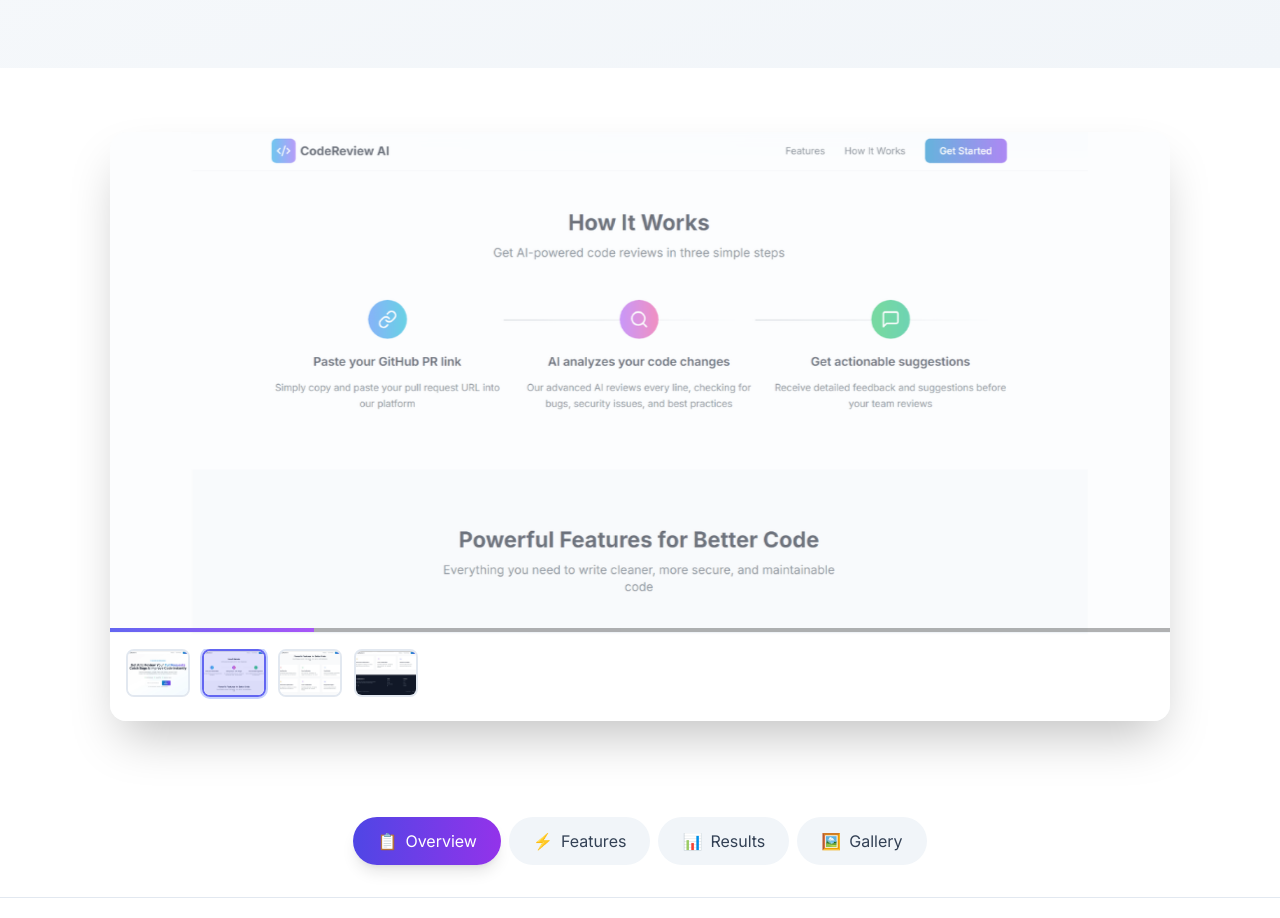
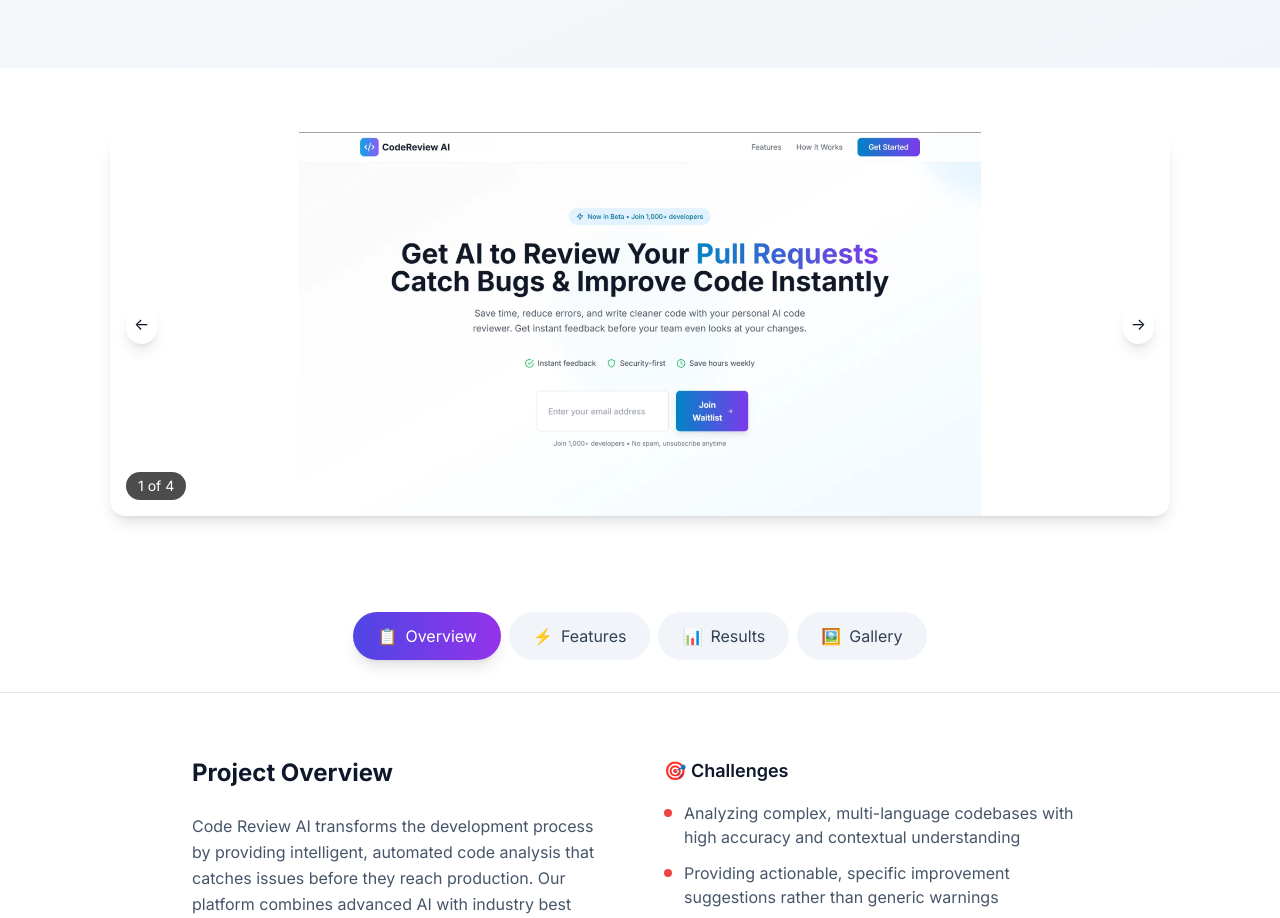
Before and after one commit to SyedMohammedRaheem99/SMR-hft-prime-marketing-pro-fixed, a Next.js app: page /case-studies/code-review-ai in a window 1280 px wide. Shown: the part 560-1478 px from the top of the page. Built offline with nearby package versions, Linux system fonts and the light colour scheme.

Commit message:
Update ImageCarousel.js

```diff
--- a/components/ImageCarousel.js
+++ b/components/ImageCarousel.js
@@ -1,198 +1,58 @@
-// components/ImageCarousel.js - Fixed Complete Version
-import { motion, AnimatePresence } from "framer-motion";
-import { useState, useEffect, useRef } from "react";
+// components/ImageCarousel.js - Minimal Working Version
+import { useState } from "react";
 import Image from "next/image";
 
-export default function ImageCarousel({ images, projectTitle = "Gallery" }) {
+export default function ImageCarousel({ images = [], projectTitle = "Gallery" }) {
   const [currentIndex, setCurrentIndex] = useState(0);
-  const [isPlaying, setIsPlaying] = useState(true);
-  const [isHovered, setIsHovered] = useState(false);
-  const [imageLoaded, setImageLoaded] = useState({});
-  const timerRef = useRef(null);
-
-  // Enhanced autoplay with hover pause
-  useEffect(() => {
-    if (isPlaying && !isHovered && images && images.length > 1) {
-      timerRef.current = setInterval(() => {
-        setCurrentIndex((prevIndex) => (prevIndex + 1) % images.length);
-      }, 5000);
-    } else {
-      clearInterval(timerRef.current);
-    }
-
-    return () => clearInterval(timerRef.current);
-  }, [images, isPlaying, isHovered]);
-
-  const goToSlide = (index) => {
-    setCurrentIndex(index);
-  };
-
-  const goToPrevious = () => {
-    if (!images || images.length === 0) return;
-    setCurrentIndex((prevIndex) =>
-      prevIndex === 0 ? images.length - 1 : prevIndex - 1
-    );
-  };
-
-  const goToNext = () => {
-    if (!images || images.length === 0) return;
-    setCurrentIndex((prevIndex) => (prevIndex + 1) % images.length);
-  };
-
-  const handleImageLoad = (index) => {
-    setImageLoaded(prev => ({ ...prev, [index]: true }));
-  };
 
   if (!images || images.length === 0) {
     return (
-      <div className="w-full h-64 bg-slate-100 dark:bg-slate-800 rounded-2xl flex items-center justify-center">
-        <div className="text-center">
-          <div className="text-4xl mb-2">📸</div>
-          <p className="text-slate-500 dark:text-slate-400">No images available</p>
-        </div>
+      <div className="w-full h-64 bg-slate-100 rounded-2xl flex items-center justify-center">
+        <p className="text-slate-500">No images available</p>
       </div>
     );
   }
 
+  const goToNext = () => {
+    setCurrentIndex((prev) => (prev + 1) % images.length);
+  };
+
+  const goToPrevious = () => {
+    setCurrentIndex((prev) => (prev === 0 ? images.length - 1 : prev - 1));
+  };
+
   return (
-    <div
-      className="relative w-full bg-slate-50 dark:bg-slate-800 rounded-2xl overflow-hidden shadow-2xl group"
-      onMouseEnter={() => setIsHovered(true)}
-      onMouseLeave={() => setIsHovered(false)}
-    >
-      {/* Main Image Display */}
-      <div className="relative w-full h-80 sm:h-96 lg:h-[500px]">
-        <AnimatePresence mode="wait">
-          <motion.div
-            key={currentIndex}
-            initial={{ opacity: 0, scale: 1.02 }}
-            animate={{ opacity: 1, scale: 1 }}
-            exit={{ opacity: 0, scale: 0.98 }}
-            transition={{ duration: 0.6, ease: "easeInOut" }}
-            className="absolute inset-0"
-          >
-            <Image
-              src={images[currentIndex]}
-              alt={`${projectTitle} - Image ${currentIndex + 1}`}
-              fill
-              className="object-contain bg-white dark:bg-slate-900"
-              priority={currentIndex === 0}
-              sizes="(max-width: 768px) 100vw, (max-width: 1200px) 90vw, 80vw"
-              onLoad={() => handleImageLoad(currentIndex)}
-            />
+    <div className="relative w-full bg-slate-50 rounded-2xl overflow-hidden shadow-lg">
+      <div className="relative w-full h-96">
+        <Image
+          src={images[currentIndex]}
+          alt={`${projectTitle} - Image ${currentIndex + 1}`}
+          fill
+          className="object-contain bg-white"
+          sizes="(max-width: 768px) 100vw, 80vw"
+        />
 
-            {/* Loading overlay */}
-            {!imageLoaded[currentIndex] && (
-              <div className="absolute inset-0 bg-slate-200 dark:bg-slate-700 animate-pulse flex items-center justify-center">
-                <div className="text-slate-400">Loading...</div>
-              </div>
-            )}
-          </motion.div>
-        </AnimatePresence>
-
-        {/* Navigation Arrows */}
         {images.length > 1 && (
           <>
-            <motion.button
+            <button
               onClick={goToPrevious}
-              className="absolute left-4 top-1/2 -translate-y-1/2 bg-white/95 dark:bg-slate-900/95 p-3 rounded-full shadow-xl backdrop-blur-sm border border-white/50 opacity-0 group-hover:opacity-100 transition-all duration-300 z-10"
-              whileHover={{ scale: 1.1 }}
-              whileTap={{ scale: 0.95 }}
-              aria-label="Previous image"
+              className="absolute left-4 top-1/2 -translate-y-1/2 bg-white p-2 rounded-full shadow-lg"
             >
-              <svg className="w-5 h-5 text-slate-700 dark:text-slate-300" fill="none" stroke="currentColor" viewBox="0 0 24 24">
-                <path strokeLinecap="round" strokeLinejoin="round" strokeWidth={2} d="M15 19l-7-7 7-7" />
-              </svg>
-            </motion.button>
-
-            <motion.button
+              ←
+            </button>
+            <button
               onClick={goToNext}
-              className="absolute right-4 top-1/2 -translate-y-1/2 bg-white/95 dark:bg-slate-900/95 p-3 rounded-full shadow-xl backdrop-blur-sm border border-white/50 opacity-0 group-hover:opacity-100 transition-all duration-300 z-10"
-              whileHover={{ scale: 1.1 }}
-              whileTap={{ scale: 0.95 }}
-              aria-label="Next image"
+              className="absolute right-4 top-1/2 -translate-y-1/2 bg-white p-2 rounded-full shadow-lg"
             >
-              <svg className="w-5 h-5 text-slate-700 dark:text-slate-300" fill="none" stroke="currentColor" viewBox="0 0 24 24">
-                <path strokeLinecap="round" strokeLinejoin="round" strokeWidth={2} d="M9 5l7 7-7 7" />
-              </svg>
-            </motion.button>
+              →
+            </button>
           </>
         )}
 
-        {/* Controls */}
-        <div className="absolute bottom-4 left-4 right-4 flex items-center justify-between opacity-0 group-hover:opacity-100 transition-opacity duration-300">
-          {/* Image Counter */}
-          <div className="bg-black/70 text-white px-3 py-1 rounded-full text-sm font-medium backdrop-blur-sm">
-            {currentIndex + 1} of {images.length}
-          </div>
-
-          {/* Play/Pause Button */}
-          {images.length > 1 && (
-            <motion.button
-              onClick={() => setIsPlaying(!isPlaying)}
-              className="bg-white/95 dark:bg-slate-900/95 p-2 rounded-full shadow-lg backdrop-blur-sm border border-white/50"
-              whileHover={{ scale: 1.1 }}
-              whileTap={{ scale: 0.9 }}
-              aria-label={isPlaying ? "Pause slideshow" : "Play slideshow"}
-            >
-              {isPlaying ? (
-                <svg className="w-4 h-4 text-slate-700 dark:text-slate-300" fill="currentColor" viewBox="0 0 24 24">
-                  <path d="M6 19h4V5H6v14zm8-14v14h4V5h-4z"/>
-                </svg>
-              ) : (
-                <svg className="w-4 h-4 text-slate-700 dark:text-slate-300" fill="currentColor" viewBox="0 0 24 24">
-                  <path d="m7 4 10 6L7 16V4z"/>
-                </svg>
-              )}
-            </motion.button>
-          )}
+        <div className="absolute bottom-4 left-4 bg-black/70 text-white px-3 py-1 rounded-full text-sm">
+          {currentIndex + 1} of {images.length}
         </div>
-
-        {/* Progress Bar */}
-        {images.length > 1 && isPlaying && !isHovered && (
-          <div className="absolute bottom-0 left-0 right-0 h-1 bg-black/30">
-            <motion.div
-              className="h-full bg-gradient-to-r from-indigo-500 to-purple-500"
-              initial={{ width: "0%" }}
-              animate={{ width: "100%" }}
-              transition={{ duration: 5, ease: "linear" }}
-              key={currentIndex}
-            />
-          </div>
-        )}
       </div>
-
-      {/* Thumbnails */}
-      {images.length > 1 && (
-        <div className="p-4 bg-white dark:bg-slate-900 border-t border-slate-200 dark:border-slate-700">
-          <div className="flex gap-3 overflow-x-auto pb-2">
-            {images.map((image, index) => (
-              <motion.button
-                key={index}
-                onClick={() => goToSlide(index)}
-                className={`relative flex-shrink-0 w-16 h-12 rounded-lg overflow-hidden border-2 transition-all duration-300 ${
-                  index === currentIndex
-                    ? 'border-indigo-500 ring-2 ring-indigo-200 dark:ring-indigo-800'
-                    : 'border-slate-200 dark:border-slate-700 hover:border-slate-300 dark:hover:border-slate-600'
-                }`}
-                whileHover={{ scale: 1.05 }}
-                whileTap={{ scale: 0.95 }}
-              >
-                <Image
-                  src={image}
-                  alt={`${projectTitle} thumbnail ${index + 1}`}
-                  fill
-                  className="object-cover"
-                  sizes="64px"
-                />
-                {index === currentIndex && (
-                  <div className="absolute inset-0 bg-indigo-500/20"></div>
-                )}
-              </motion.button>
-            ))}
-          </div>
-        </div>
-      )}
     </div>
   );
 }
```
